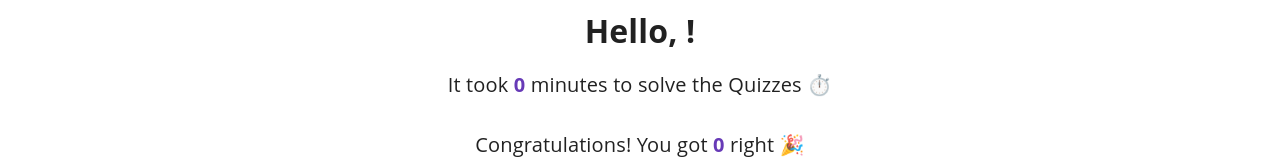
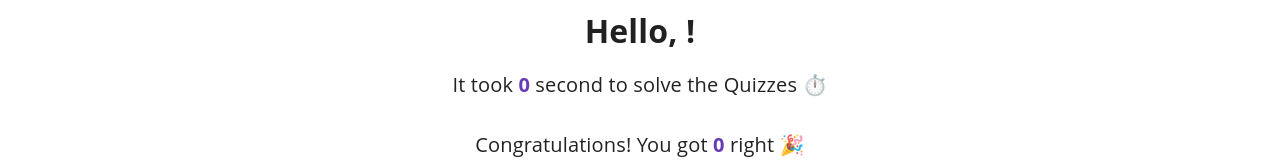
Before and after one commit to 2wisdom/I-Quiz, a React (Vite) app: page /score in a window 1280 px wide. Shown: the part 245-405 px from the top of the page. Built offline with nearby package versions, Linux system fonts and the light colour scheme.

Commit message:
시간 단위 변경

```diff
--- a/src/pages/Score.tsx
+++ b/src/pages/Score.tsx
@@ -41,8 +41,10 @@ export default function Score({
       </h1>
       <p>
         It took&nbsp;
-        <span style={{ fontWeight: 700, color: "#673ab7" }}>{duration}</span>
-        &nbsp;minutes to solve the Quizzes ⏱️
+        <span style={{ fontWeight: 700, color: "#673ab7" }}>
+          {duration / 1000}
+        </span>
+        &nbsp;second to solve the Quizzes ⏱️
       </p>
       <p>
         Congratulations! You got&nbsp;
```
